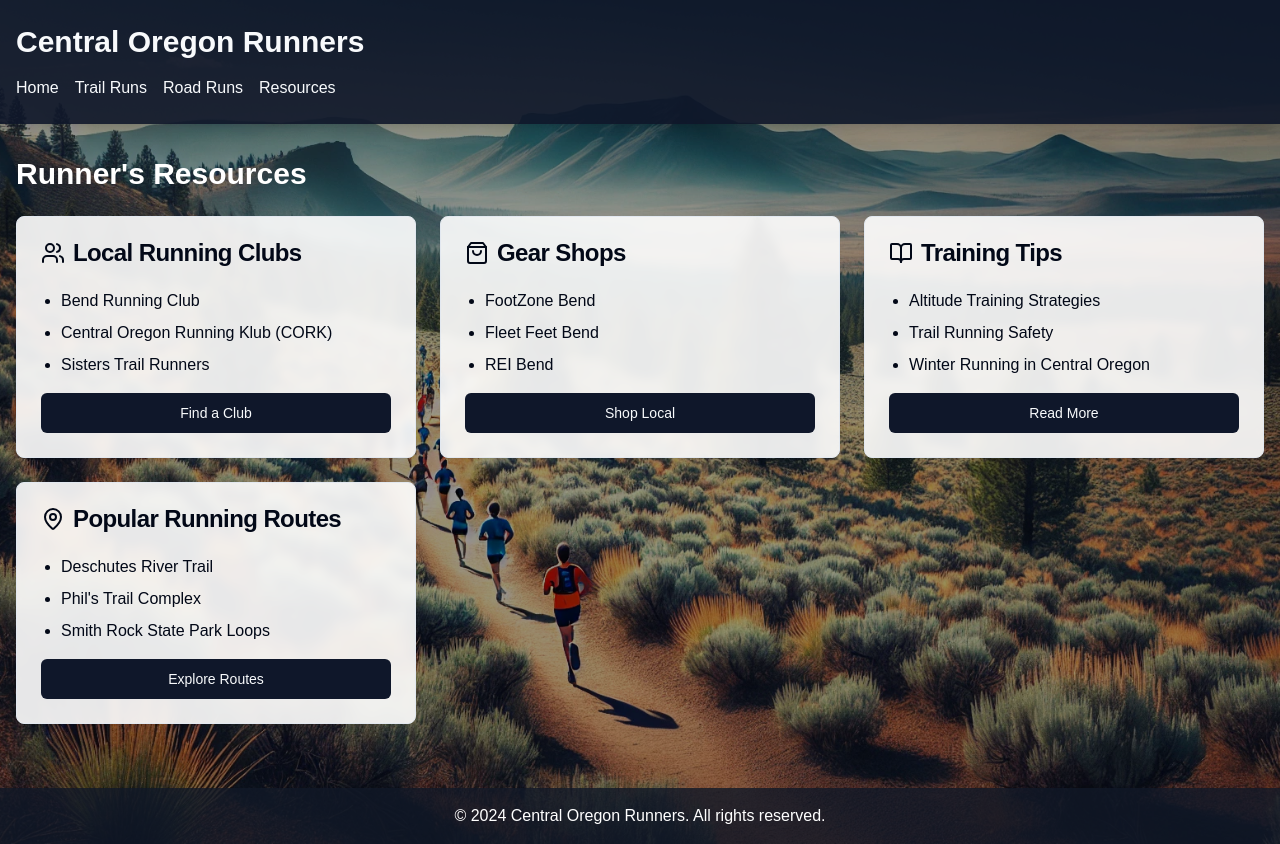
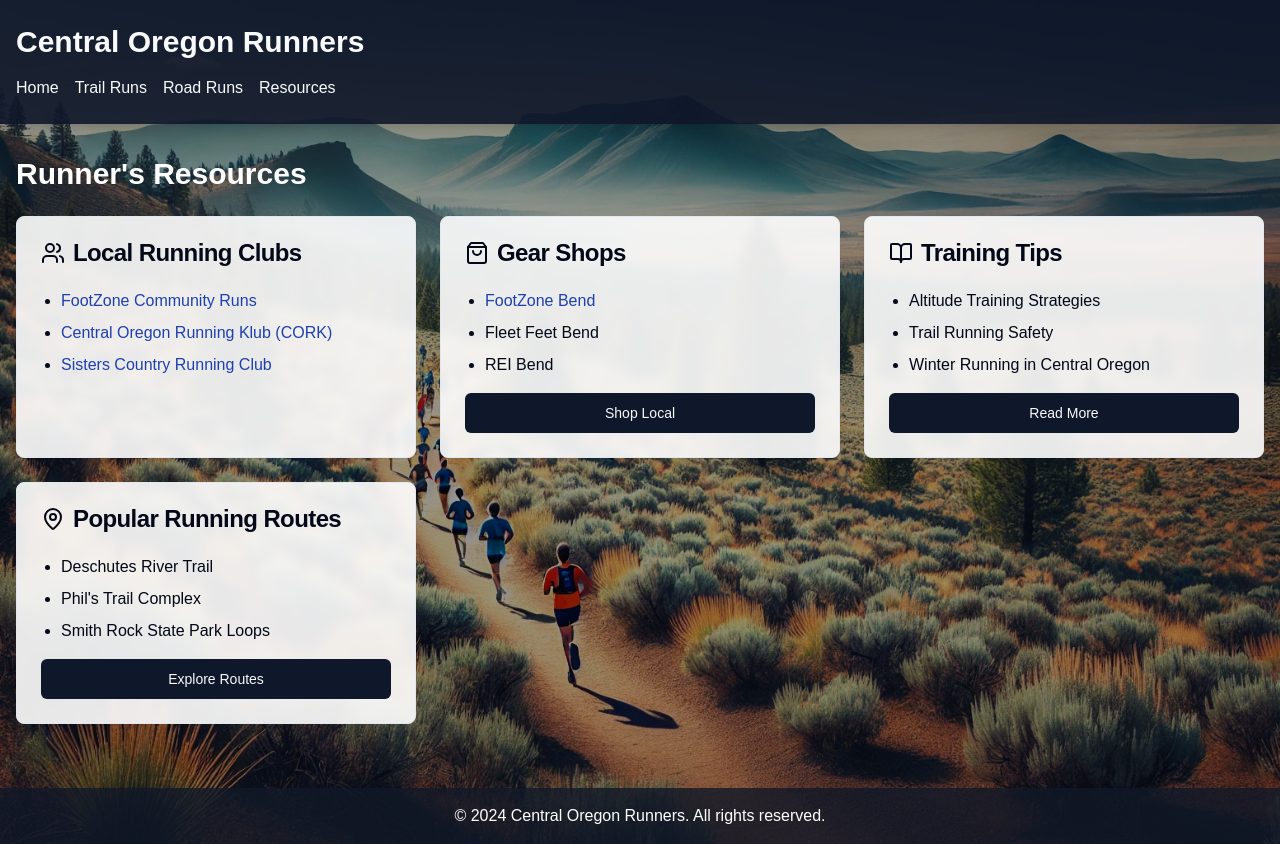
Before and after one commit to jessicadesapio/runcentraloregon, a Next.js app: page /resources in a window 1280 px wide. Built offline with nearby package versions, Linux system fonts and the light colour scheme.

Commit message:
Update resources page: add external links and remove 'Find a Club' button

```diff
--- a/app/page.tsx
+++ b/app/page.tsx
@@ -31,8 +31,8 @@ export default function Home() {
 
         <main className="flex-grow container mx-auto px-4 py-8 text-white">
           <div className="max-w-3xl mb-12">
-            <h2 className="text-5xl font-bold mb-6">Welcome to Central Oregon Runners</h2>
-            <p className="text-xl">Your gateway to the best running experiences in Central Oregon&apos;s breathtaking landscapes.</p>
+            <h2 className="text-5xl font-bold mb-6">Welcome to Run Central Oregon</h2>
+            <p className="text-xl">Your gateway to running experiences in Central Oregon&apos;s breathtaking landscapes.</p>
           </div>
 
           <div className="grid md:grid-cols-2 gap-6">
--- a/app/resources/page.tsx
+++ b/app/resources/page.tsx
@@ -43,13 +43,37 @@ export default function ResourcesPage() {
               </CardHeader>
               <CardContent>
                 <ul className="list-disc pl-5 space-y-2">
-                  <li>Bend Running Club</li>
-                  <li>Central Oregon Running Klub (CORK)</li>
-                  <li>Sisters Trail Runners</li>
-                </ul>
-                <Button className="mt-4 w-full">
-                  <Link href="#">Find a Club</Link>
-                </Button>
+                <li>
+                    <a
+                      href="https://www.footzonebend.com/content/community-runs"
+                      target="_blank"
+                      rel="noopener noreferrer"
+                      className="text-blue-800 hover:underline"
+                    >
+                      FootZone Community Runs
+                    </a>
+                  </li>
+                  <li>
+                    <a
+                      href="https://corkclub.org"
+                      target="_blank"
+                      rel="noopener noreferrer"
+                      className="text-blue-800 hover:underline"
+                    >
+                      Central Oregon Running Klub (CORK)
+                    </a>
+                  </li>
+                 <li>
+                  <a
+                  href="https://www.facebook.com/groups/301993255318992/"
+                  target="_blank"
+                  rel="noopener noreferrer"
+                  className="text-blue-800 hover:underline"
+                  >
+                    Sisters Country Running Club
+                    </a>
+                    </li>
+                    </ul>
               </CardContent>
             </Card>
 
@@ -62,7 +86,16 @@ export default function ResourcesPage() {
               </CardHeader>
               <CardContent>
                 <ul className="list-disc pl-5 space-y-2">
-                  <li>FootZone Bend</li>
+                <li>
+                    <a
+                      href="https://www.footzonebend.com"
+                      target="_blank"
+                      rel="noopener noreferrer"
+                      className="text-blue-800 hover:underline"
+                    >
+                      FootZone Bend
+                    </a>
+                  </li>
                   <li>Fleet Feet Bend</li>
                   <li>REI Bend</li>
                 </ul>
--- /dev/null
+++ b/next.config.ts
@@ -0,0 +1,7 @@
+import type { NextConfig } from 'next'
+
+const config: NextConfig = {
+  transpilePackages: ['lucide-react']
+}
+
+export default config
```
